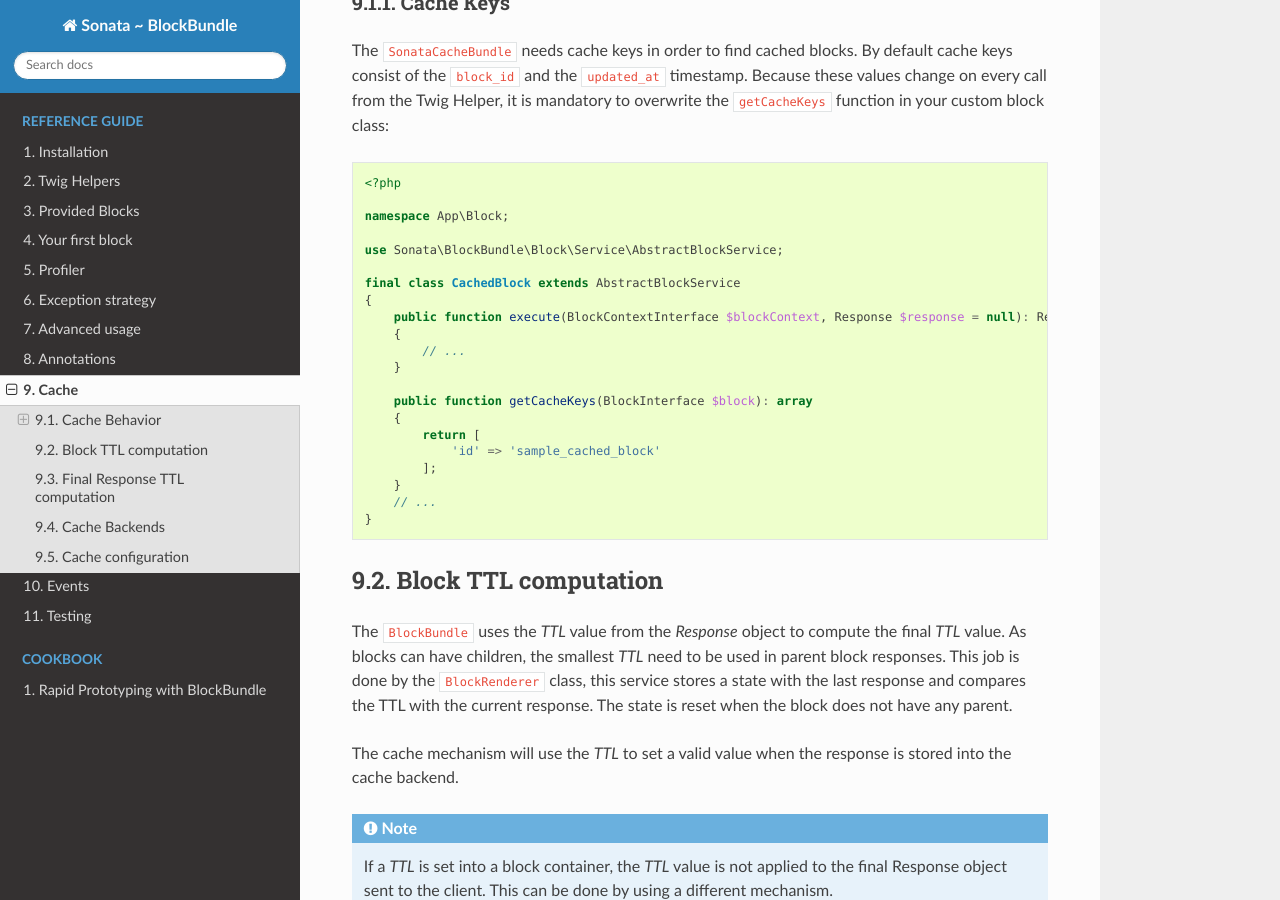
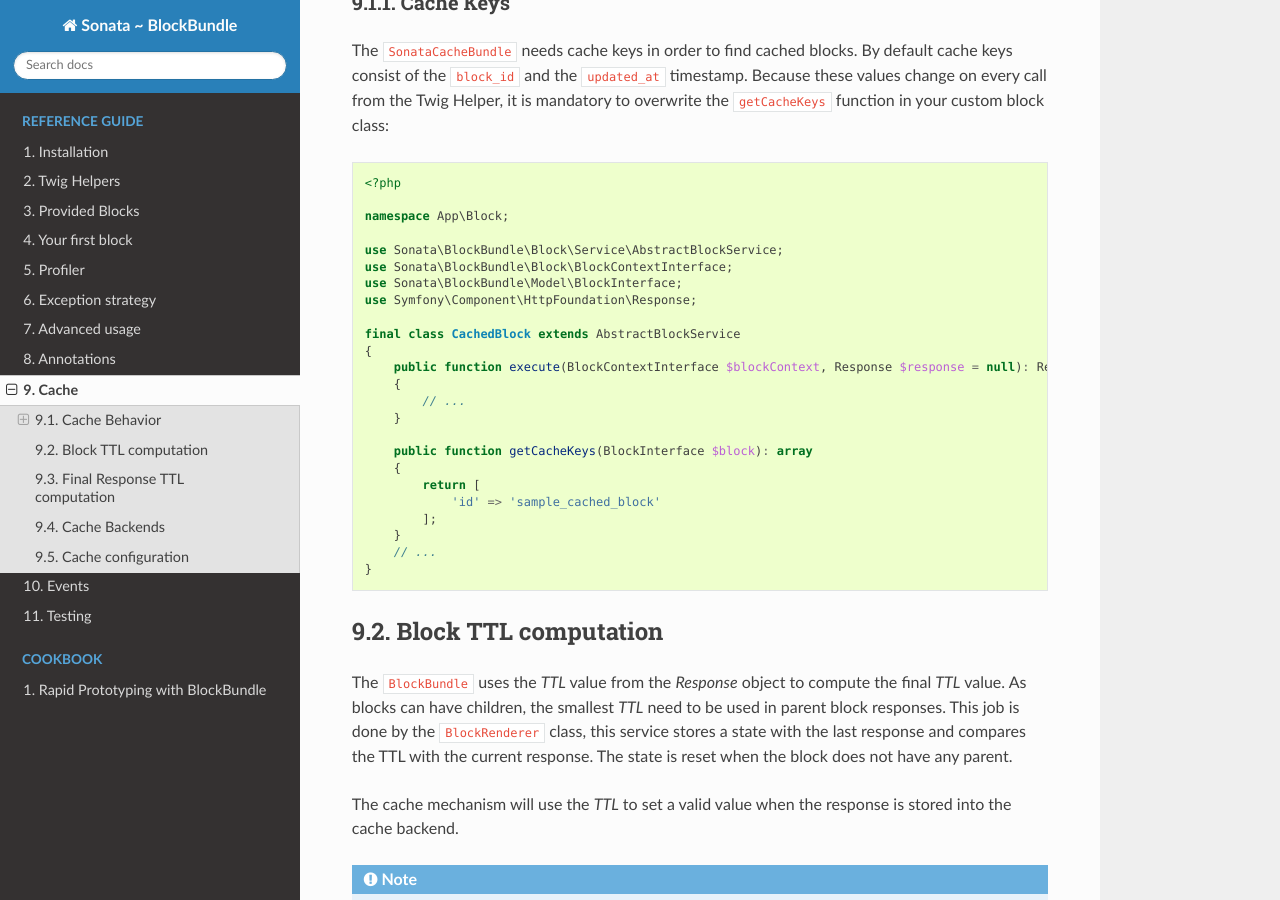
Before and after one commit to sonata-project/SonataBlockBundle, a Sphinx documentation site: the page built from docs/reference/cache.rst, in a window 1280 px wide and 900 px high, scrolled down 1466 px. Built offline with Sphinx 7.4.7 and the Read the Docs theme 2.0.0, drawn with Linux system fonts in a browser that asks for light colours.

Commit message:
Added some missing use statements

```diff
--- a/docs/reference/cache.rst
+++ b/docs/reference/cache.rst
@@ -81,6 +81,9 @@ it is mandatory to overwrite the ``getCacheKeys`` function in your custom block
     namespace App\Block;
 
     use Sonata\BlockBundle\Block\Service\AbstractBlockService;
+    use Sonata\BlockBundle\Block\BlockContextInterface;
+    use Sonata\BlockBundle\Model\BlockInterface;
+    use Symfony\Component\HttpFoundation\Response;
 
     final class CachedBlock extends AbstractBlockService
     {
```
